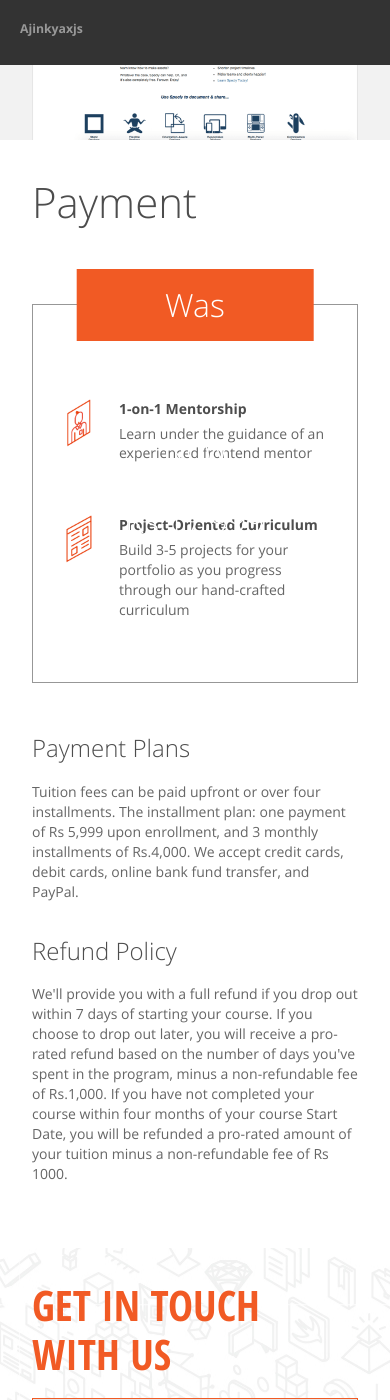
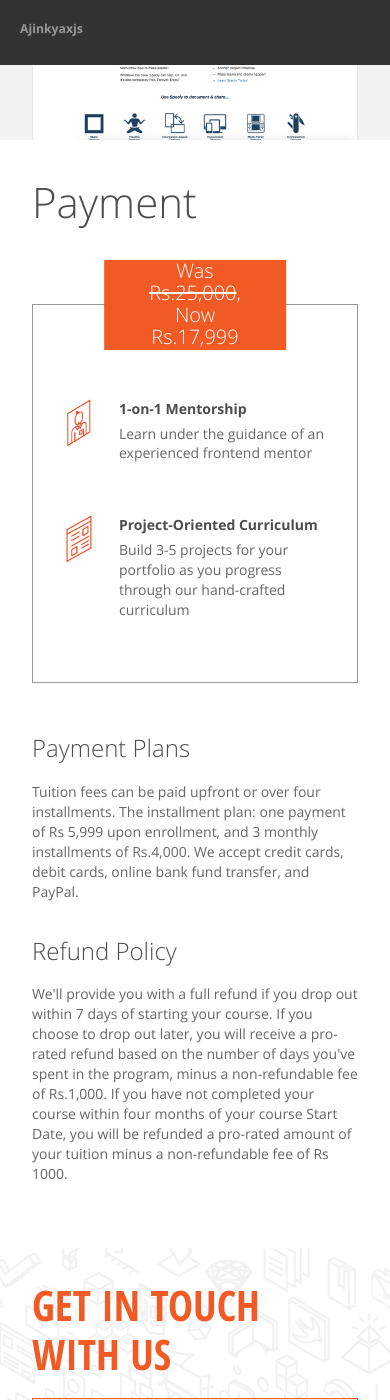
Before and after one commit to steelx/ajinkyaxjs, a Jekyll site: the page learn.io/frontend-development-course.html, which Jekyll copies as it is, in a window 390 px wide and 1400 px high, scrolled down 6012 px. Built offline with Jekyll 4.4.1, drawn with Linux system fonts in a browser that asks for light colours; nearby versions of some CDN libraries; Markdown is read by kramdown in place of the engine named in the settings; comment, search, counter and statistics services are not loaded.

Commit message:
price mobile css

```diff
--- a/learn.io/css/frontend-course.css
+++ b/learn.io/css/frontend-course.css
@@ -2291,6 +2291,14 @@ input {
   transform: translate(-50%, -50%);
 }
 
+@media (max-width: 480px) {
+  .course-page .payment .payment-callout .price {
+    font-size: 20px;
+    line-height: 22px;
+    height: 90px;
+  }
+}
+
 .course-page .payment .payment-callout .media-element {
   margin-bottom: 20px;
 }
```
